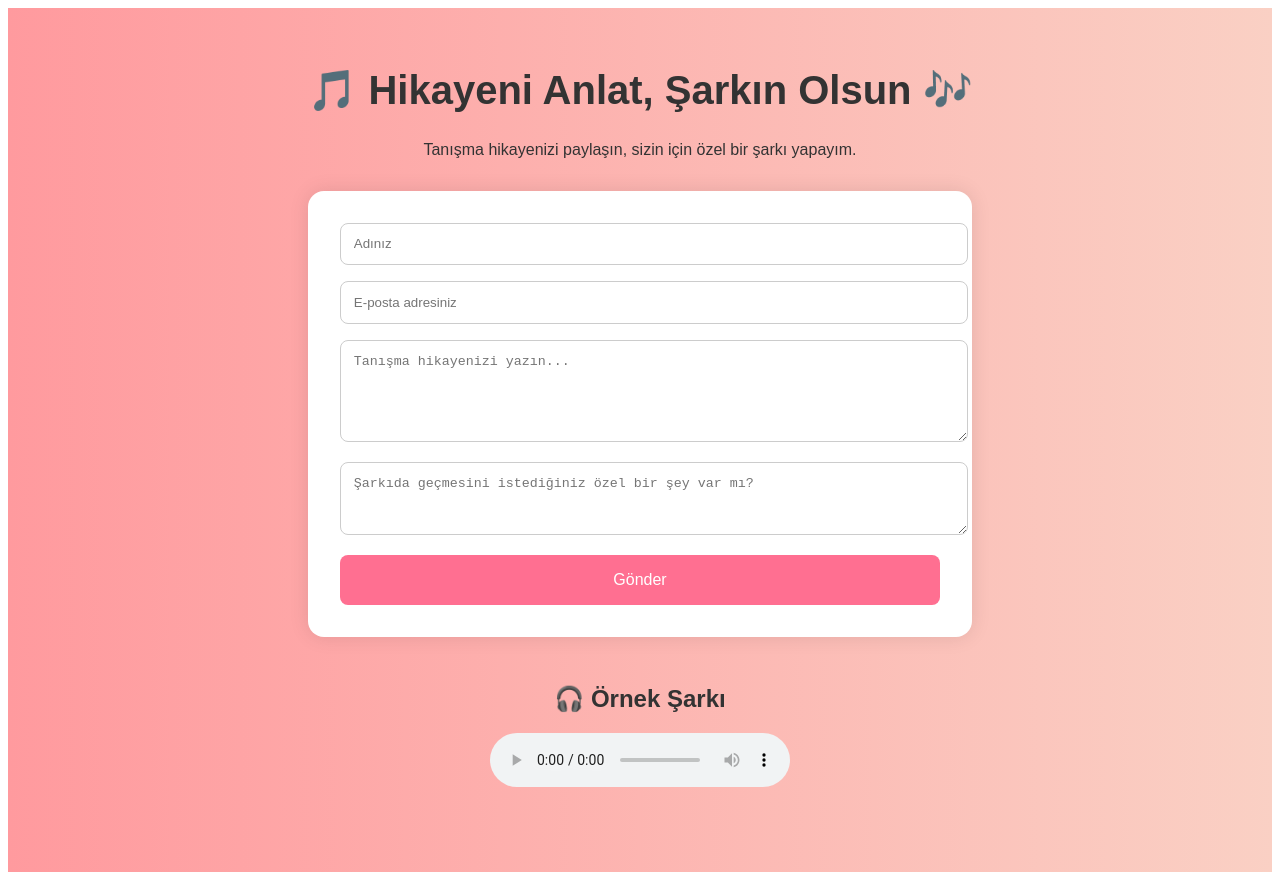
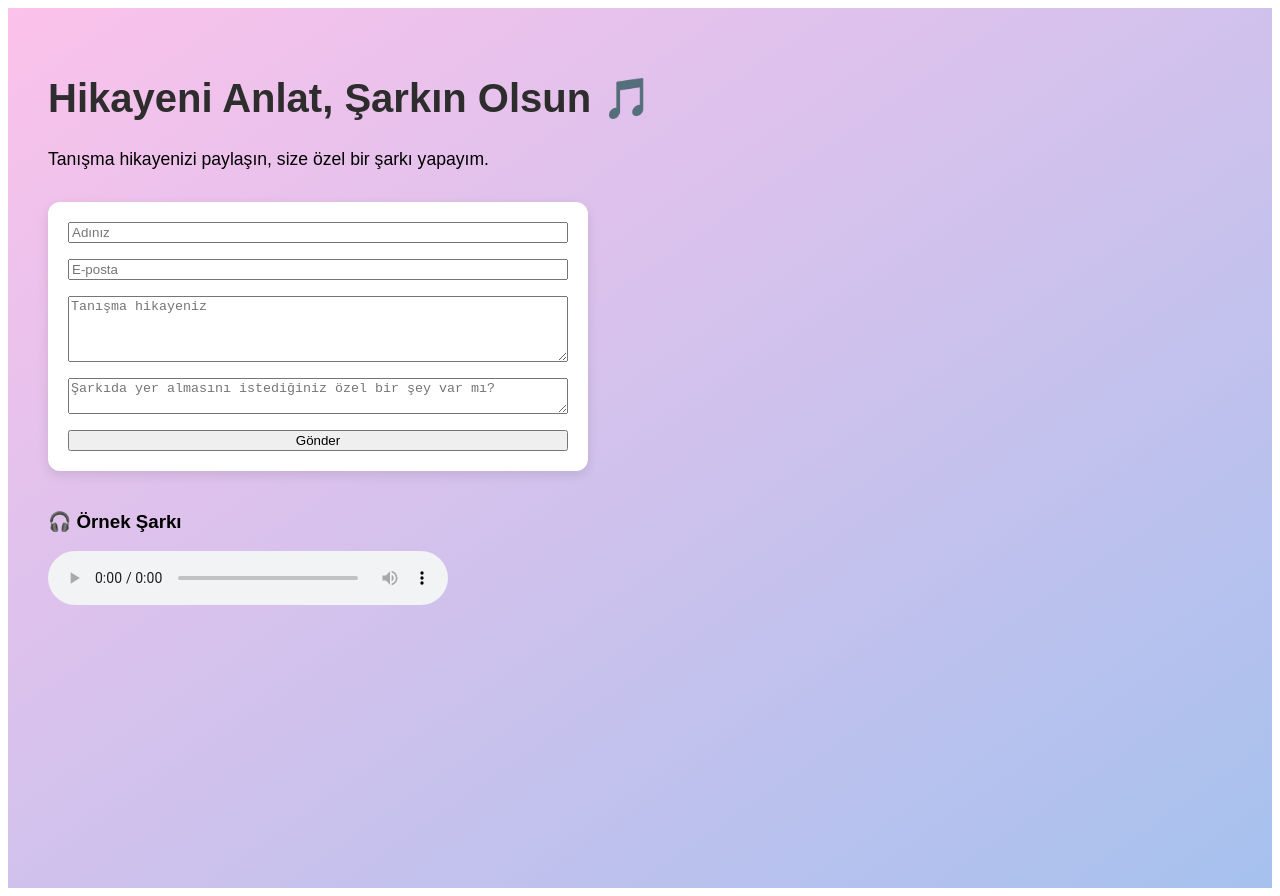
Before and after one commit to sizinhikayeniz/hikaye-sarki, a Next.js app: page / in a window 1280 px wide. Built offline with nearby package versions, Linux system fonts and the light colour scheme.

Commit message:
Add files via upload

```diff
--- a/pages/index.js
+++ b/pages/index.js
@@ -1,90 +1,49 @@
 
-import { useState } from 'react';
+import Head from 'next/head';
 
 export default function Home() {
-  const [form, setForm] = useState({
-    name: '',
-    email: '',
-    story: '',
-    specialNotes: ''
-  });
-
-  const handleChange = (e) => {
-    setForm({ ...form, [e.target.name]: e.target.value });
-  };
-
-  const handleSubmit = (e) => {
-    e.preventDefault();
-    alert('Hikayen başarıyla gönderildi! En kısa sürede sana dönüş yapılacak.');
-    setForm({ name: '', email: '', story: '', specialNotes: '' });
-  };
-
   return (
     <div style={{
+      background: 'linear-gradient(to bottom right, #fbc2eb, #a6c1ee)',
       minHeight: '100vh',
-      background: 'linear-gradient(to right, #ff9a9e, #fad0c4)',
-      padding: '2rem',
-      fontFamily: 'Arial, sans-serif',
-      color: '#333'
+      padding: '40px',
+      fontFamily: 'Arial, sans-serif'
     }}>
-      <h1 style={{ fontSize: '2.5rem', textAlign: 'center' }}>🎵 Hikayeni Anlat, Şarkın Olsun 🎶</h1>
-      <p style={{ textAlign: 'center', maxWidth: '600px', margin: '1rem auto' }}>
-        Tanışma hikayenizi paylaşın, sizin için özel bir şarkı yapayım.
+      <Head>
+        <title>Hikayeni Anlat, Şarkın Olsun</title>
+        <meta name="description" content="Tanışma hikayeni paylaş, sana özel bir şarkı yapılsın!" />
+      </Head>
+
+      <h1 style={{ fontSize: '2.5rem', fontWeight: 'bold', color: '#2d2d2d' }}>
+        Hikayeni Anlat, Şarkın Olsun <span style={{ color: '#6a0dad' }}>🎵</span>
+      </h1>
+
+      <p style={{ marginBottom: '2rem', fontSize: '1.1rem' }}>
+        Tanışma hikayenizi paylaşın, size özel bir şarkı yapayım.
       </p>
-      <div style={{ maxWidth: '600px', margin: '2rem auto', background: '#fff', padding: '2rem', borderRadius: '1rem', boxShadow: '0 0 20px rgba(0,0,0,0.1)' }}>
-        <form onSubmit={handleSubmit}>
-          <input
-            type='text'
-            name='name'
-            placeholder='Adınız'
-            value={form.name}
-            onChange={handleChange}
-            required
-            style={{ width: '100%', padding: '0.8rem', marginBottom: '1rem', borderRadius: '8px', border: '1px solid #ccc' }}
-          />
-          <input
-            type='email'
-            name='email'
-            placeholder='E-posta adresiniz'
-            value={form.email}
-            onChange={handleChange}
-            required
-            style={{ width: '100%', padding: '0.8rem', marginBottom: '1rem', borderRadius: '8px', border: '1px solid #ccc' }}
-          />
-          <textarea
-            name='story'
-            placeholder='Tanışma hikayenizi yazın...'
-            rows='5'
-            value={form.story}
-            onChange={handleChange}
-            required
-            style={{ width: '100%', padding: '0.8rem', marginBottom: '1rem', borderRadius: '8px', border: '1px solid #ccc' }}
-          />
-          <textarea
-            name='specialNotes'
-            placeholder='Şarkıda geçmesini istediğiniz özel bir şey var mı?'
-            rows='3'
-            value={form.specialNotes}
-            onChange={handleChange}
-            style={{ width: '100%', padding: '0.8rem', marginBottom: '1rem', borderRadius: '8px', border: '1px solid #ccc' }}
-          />
-          <button type='submit' style={{
-            width: '100%',
-            backgroundColor: '#ff6f91',
-            color: '#fff',
-            padding: '1rem',
-            border: 'none',
-            borderRadius: '8px',
-            fontSize: '1rem',
-            cursor: 'pointer'
-          }}>Gönder</button>
-        </form>
-      </div>
-      <div style={{ textAlign: 'center', marginTop: '3rem' }}>
-        <h2>🎧 Örnek Şarkı</h2>
-        <audio controls>
-          <source src='/sarki.mp3' type='audio/mpeg' />
-          Tarayıcınız bu ses öğesini desteklemiyor.
+
+      <form style={{
+        display: 'flex',
+        flexDirection: 'column',
+        gap: '1rem',
+        maxWidth: '500px',
+        background: '#fff',
+        padding: '20px',
+        borderRadius: '12px',
+        boxShadow: '0 4px 12px rgba(0,0,0,0.1)'
+      }} name="hikayeForm" method="POST" data-netlify="true">
+        <input name="ad" placeholder="Adınız" required />
+        <input name="email" placeholder="E-posta" type="email" required />
+        <textarea name="hikaye" placeholder="Tanışma hikayeniz" rows={4} required />
+        <textarea name="ozel" placeholder="Şarkıda yer almasını istediğiniz özel bir şey var mı?" rows={2} />
+        <button type="submit">Gönder</button>
+      </form>
+
+      <div style={{ marginTop: '40px' }}>
+        <h3>🎧 Örnek Şarkı</h3>
+        <audio controls style={{ width: '100%', maxWidth: '400px' }}>
+          <source src="/sarki.mp3" type="audio/mpeg" />
+          Tarayıcınız ses oynatmayı desteklemiyor.
         </audio>
       </div>
     </div>
```
